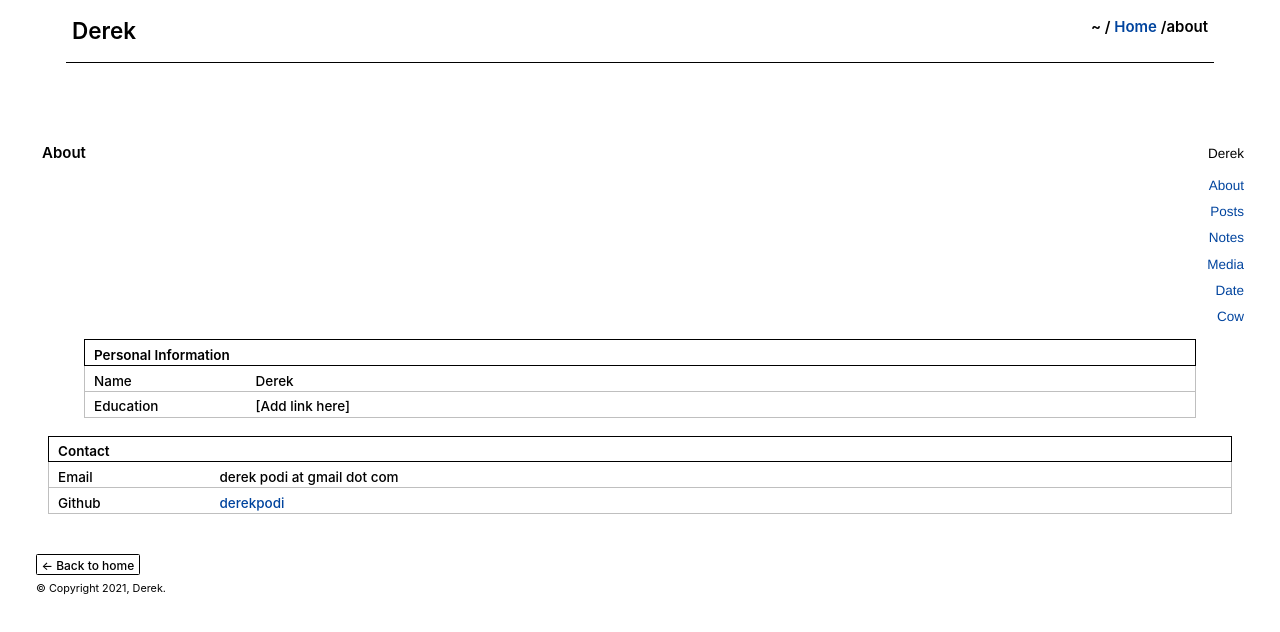
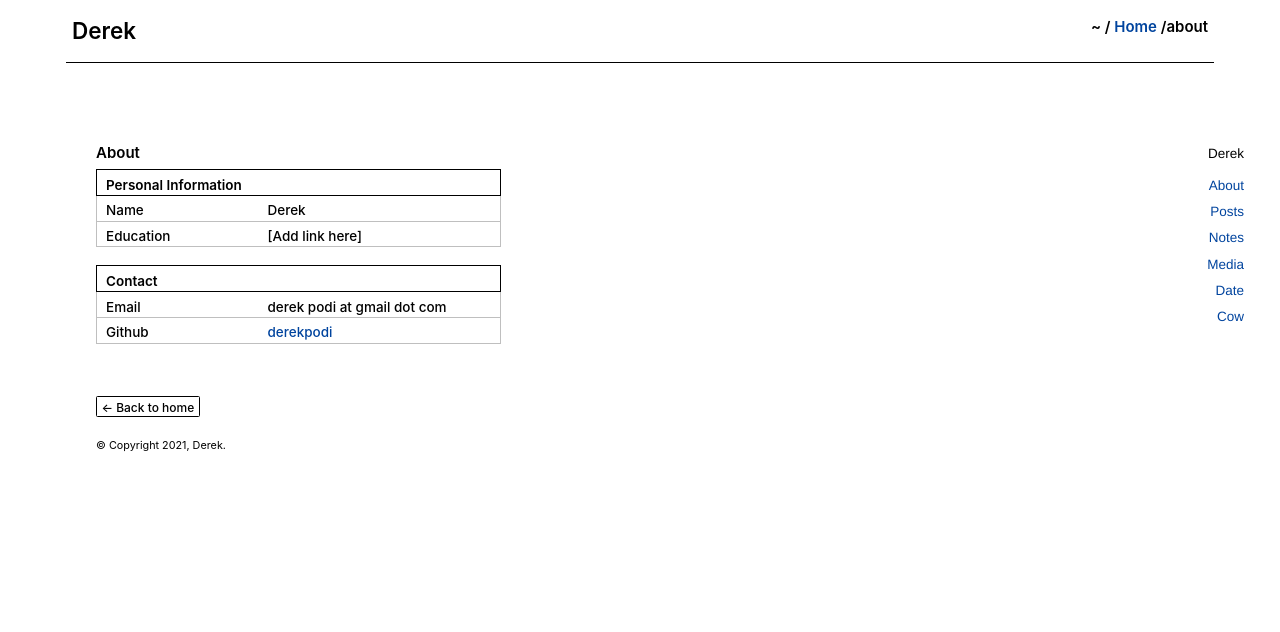
Before and after one commit to derekpodi/derekpodi.com, a Next.js app: page /about in a window 1280 px wide. Shown: the top 632 px of the page. Built offline with nearby package versions, Linux system fonts and the light colour scheme.

Commit message:
layout changes, about index changes

```diff
--- a/components/layout.js
+++ b/components/layout.js
@@ -33,11 +33,10 @@ export default function Layout({ children, home }) {
       <Menu />
 
 
+      <main className={utilStyles.mh5}>{children}</main>
 
 
-      <main>{children}</main>
-
-      <footer>
+      <footer className={`${utilStyles.mh5} ${utilStyles.mt4}`}>
         {!home && (
           <div className={utilStyles.backToHome}>
             <Link href="/">
@@ -45,7 +44,7 @@ export default function Layout({ children, home }) {
             </Link>
           </div>
         )}
-
+        <div className={utilStyles.mt3}></div>
         <Footer />
       </footer>
 
--- a/pages/about/index.js
+++ b/pages/about/index.js
@@ -6,10 +6,10 @@ import Link from 'next/link'
 const About = () => {
     return (
         <Layout About>
-        <div className="container">
-          <h2>About</h2>
-          <div className={utilStyles["container"] + " " + utilStyles["bottom-1"]}>
-            <div className="column">
+        <div className={utilStyles.measure}>
+          <h4>About</h4>
+          <div>
+            <div >
               <table className="table">
                 <thead className={utilStyles["black"] + " " + utilStyles["bg--light-gray"]+ " " + utilStyles["ba"] + " " + utilStyles["b--black"]}>
                   <tr>
@@ -29,9 +29,8 @@ const About = () => {
                 </tbody>
               </table>
             </div>
-          </div>
             <p></p>
-          <div className="column">
+            <div>
               <table className="table">
                   <thead className={utilStyles["black"] + " " + utilStyles["bg--light-gray"]+ " " + utilStyles["ba"] + " " + utilStyles["b--black"]}>
                     <tr>
@@ -56,6 +55,7 @@ const About = () => {
                 </table>
             </div>
           </div>
+        </div>
         <p></p>
         </Layout>
     );
```
Lines whose indentation alone changed are shown as unchanged.
